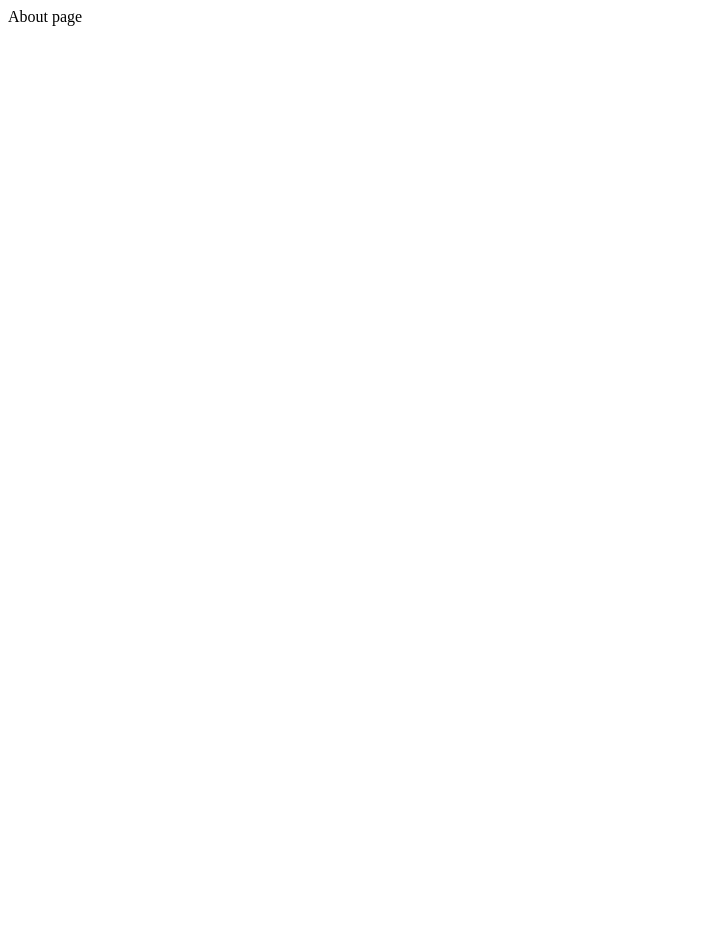
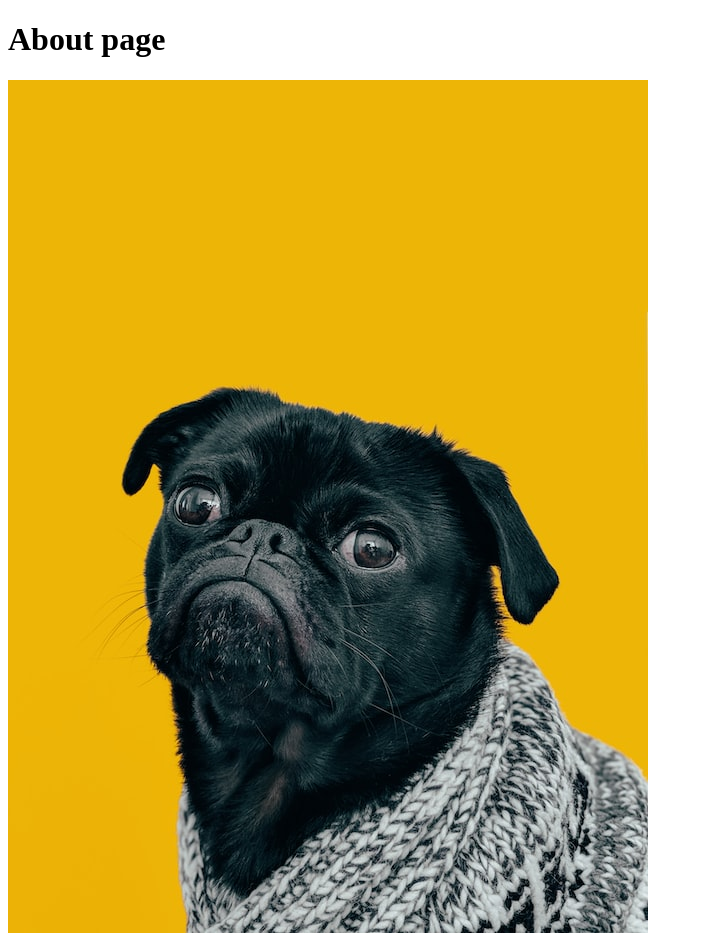
Before and after one commit to SilentStorm2k/TheOdinProject, a plain HTML site: page odin-links-and-images/pages/about.html in a window 1280 px wide. Shown: the whole page, without its empty margins (0-703 px from the left). Before the commit the page ends 800 px from the top, so only its background shows below. Drawn offline with Linux system fonts and the light colour scheme.

Commit message:
Added images to new image folder
Created new folder images along with changes made to about.html referencing image from the new image folder

```diff
--- a/odin-links-and-images/pages/about.html
+++ b/odin-links-and-images/pages/about.html
@@ -7,6 +7,7 @@
     <title>Odin Links and Images</title>
 </head>
 <body>
-    <hq>About page</hq>
+    <h1>About page</h1>
+    <img src="../images/dog.jpg">
 </body>
 </html>
```
Also changed, not shown: odin-links-and-images/index.html (+2 -0 lines), odin-links-and-images/images/dog.jpg (added).
